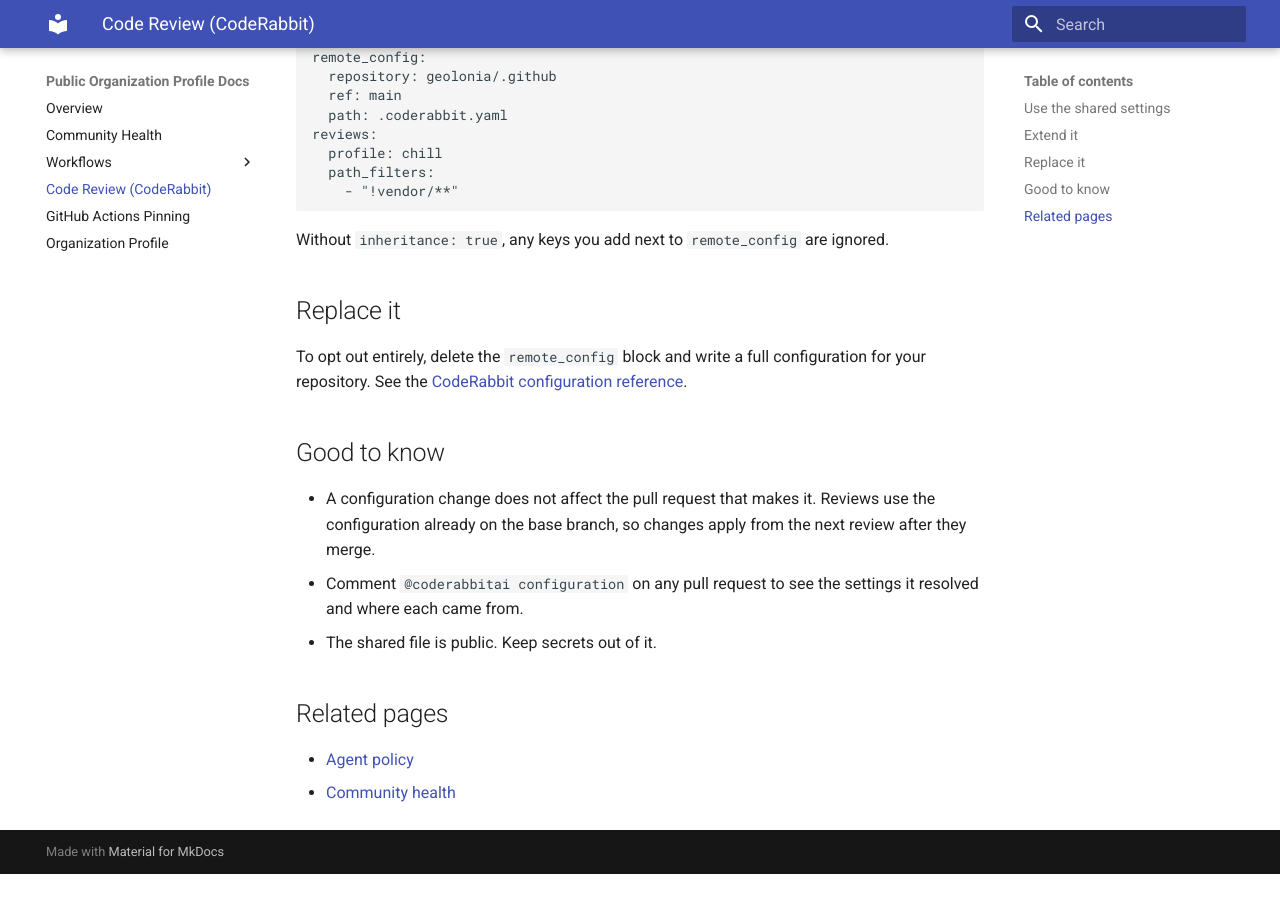
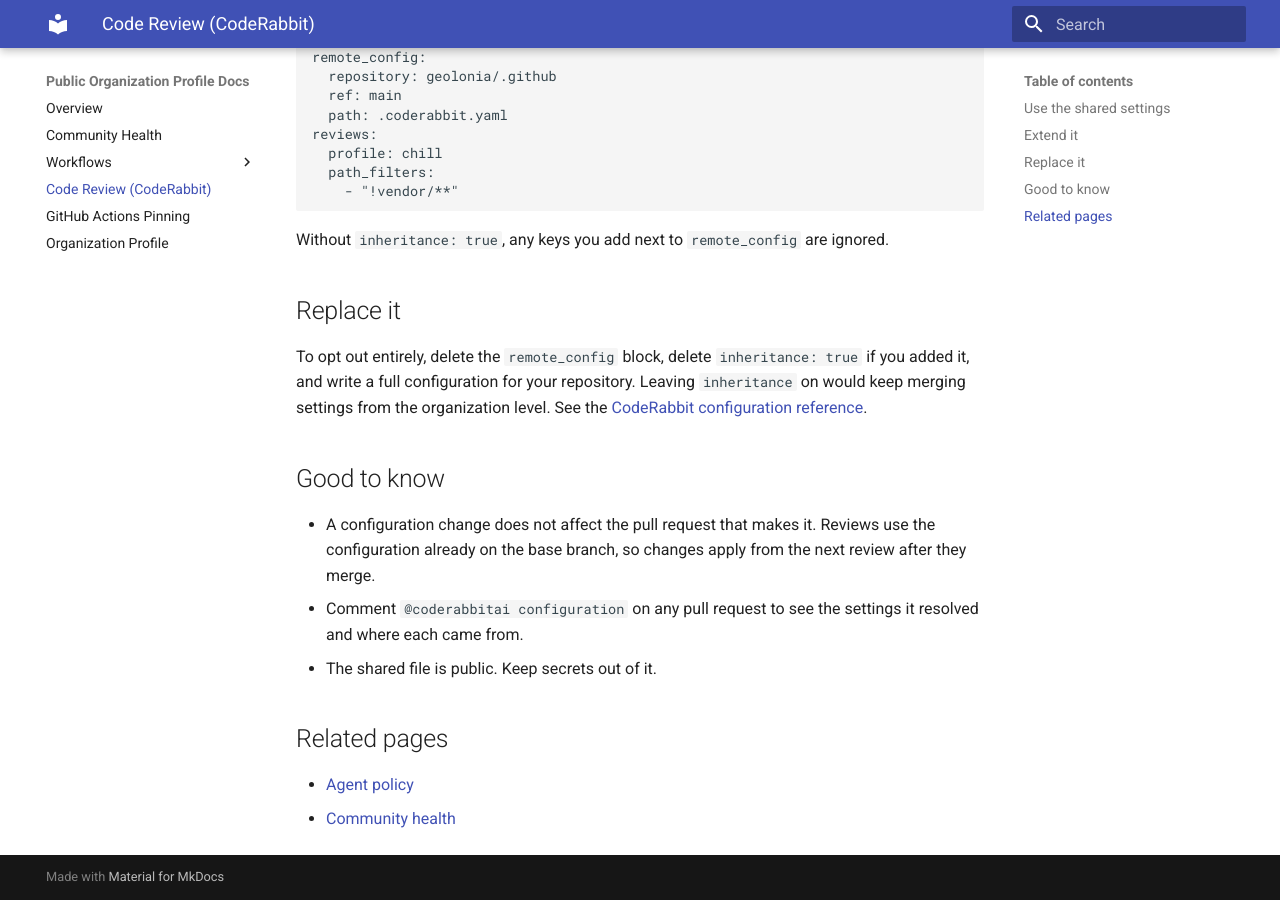
Before and after one commit to geolonia/.github, an MkDocs documentation site: the page built from docs/coderabbit.md, in a window 1280 px wide and 900 px high, scrolled down 667 px. Built offline with MkDocs 1.6.1 and Material for MkDocs 9.7.7, drawn with Linux system fonts in a browser that asks for light colours; before the commit the page ends 1541 px from its top, so only the background shows below that.

Commit message:
docs(coderabbit): opting out means removing inheritance too

```diff
--- a/docs/coderabbit.md
+++ b/docs/coderabbit.md
@@ -39,8 +39,9 @@ Without `inheritance: true`, any keys you add next to `remote_config` are ignore
 
 ## Replace it
 
-To opt out entirely, delete the `remote_config` block and write a full
-configuration for your repository. See the
+To opt out entirely, delete the `remote_config` block, delete `inheritance: true`
+if you added it, and write a full configuration for your repository. Leaving
+`inheritance` on would keep merging settings from the organization level. See the
 [CodeRabbit configuration reference](https://docs.coderabbit.ai/reference/yaml-template).
 
 ## Good to know
```
